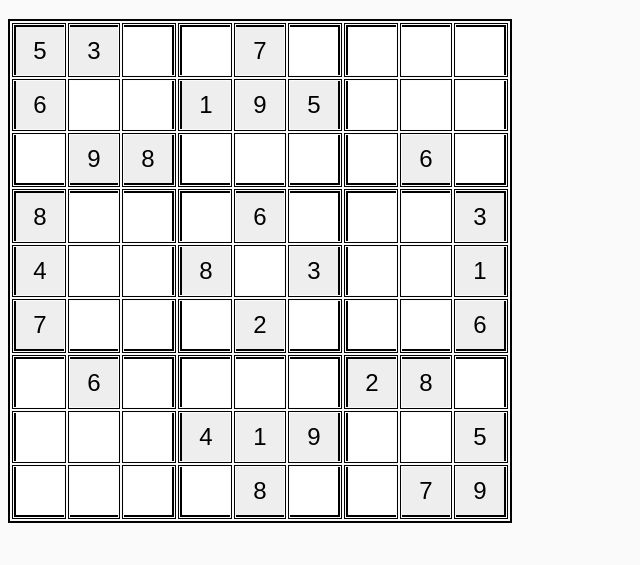
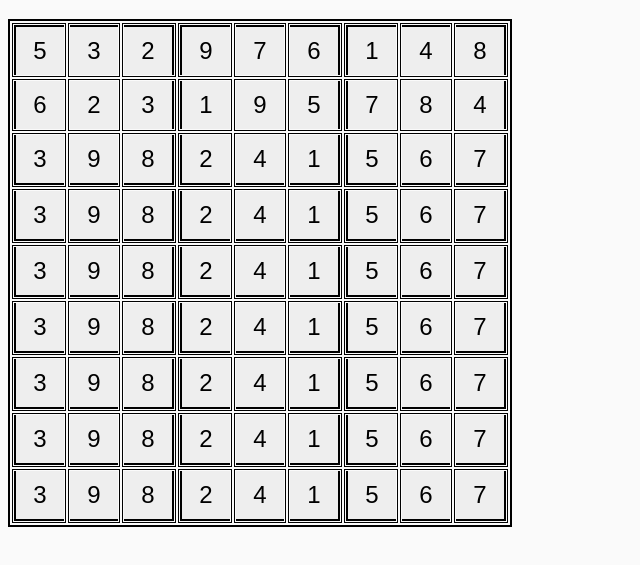
Before and after one commit to bowty14/sudoku, a website built with webpack: page src/index.html in a window 1280 px wide. Shown: the part 61-626 px from the top of the page, without its empty margins (0-640 px from the left). Built offline with nearby package versions, Linux system fonts and the light colour scheme.

Commit message:
create a failed test

```diff
--- a/src/index.html
+++ b/src/index.html
@@ -15,127 +15,127 @@
       <tr>
         <td><input id="cell-0"  type="text" value="5" disabled></td>
         <td><input id="cell-1"  type="text" value="3" disabled></td>
-        <td><input id="cell-2"  type="text"></td>
+        <td><input id="cell-2"  type="text" value="2" disabled></td>
 
-        <td><input id="cell-3"  type="text"></td>
+        <td><input id="cell-3"  type="text" value="9" disabled></td>
         <td><input id="cell-4"  type="text" value="7" disabled></td>
-        <td><input id="cell-5"  type="text"></td>
+        <td><input id="cell-5"  type="text" value="6" disabled></td>
 
-        <td><input id="cell-6"  type="text"></td>
-        <td><input id="cell-7"  type="text"></td>
-        <td><input id="cell-8"  type="text"></td>
+        <td><input id="cell-6"  type="text" value="1" disabled></td>
+        <td><input id="cell-7"  type="text" value="4" disabled></td>
+        <td><input id="cell-8"  type="text" value="8" disabled></td>
       </tr>
 
       <tr>
         <td><input id="cell-9"  type="text" value="6" disabled></td>
-        <td><input id="cell-10" type="text"></td>
-        <td><input id="cell-11" type="text"></td>
+        <td><input id="cell-10" type="text" value="2" disabled></td>
+        <td><input id="cell-11" type="text" value="3" disabled></td>
 
         <td><input id="cell-12" type="text" value="1" disabled></td>
         <td><input id="cell-13" type="text" value="9" disabled></td>
         <td><input id="cell-14" type="text" value="5" disabled></td>
 
-        <td><input id="cell-15" type="text"></td>
-        <td><input id="cell-16" type="text"></td>
-        <td><input id="cell-17" type="text"></td>
+        <td><input id="cell-15" type="text" value="7" disabled></td>
+        <td><input id="cell-16" type="text" value="8" disabled></td>
+        <td><input id="cell-17" type="text" value="4" disabled></td>
       </tr>
 
       <tr>
-        <td><input id="cell-18" type="text"></td>
+        <td><input id="cell-18" type="text" value="3" disabled></td>
         <td><input id="cell-19" type="text" value="9" disabled></td>
         <td><input id="cell-20" type="text" value="8" disabled></td>
 
-        <td><input id="cell-21" type="text"></td>
-        <td><input id="cell-22" type="text"></td>
-        <td><input id="cell-23" type="text"></td>
+        <td><input id="cell-21" type="text" value="2" disabled></td>
+        <td><input id="cell-22" type="text" value="4" disabled></td>
+        <td><input id="cell-23" type="text" value="1" disabled></td>
 
-        <td><input id="cell-24" type="text"></td>
+        <td><input id="cell-24" type="text" value="5" disabled></td>
         <td><input id="cell-25" type="text" value="6" disabled></td>
-        <td><input id="cell-26" type="text"></td>
+        <td><input id="cell-26" type="text" value="7" disabled></td>
       </tr>
 
       <tr>
-        <td><input id="cell-27" type="text" value="8" disabled></td>
-        <td><input id="cell-28" type="text"></td>
-        <td><input id="cell-29" type="text"></td>
+        <td><input id="cell-18" type="text" value="3" disabled></td>
+        <td><input id="cell-19" type="text" value="9" disabled></td>
+        <td><input id="cell-20" type="text" value="8" disabled></td>
 
-        <td><input id="cell-30" type="text"></td>
-        <td><input id="cell-31" type="text" value="6" disabled></td>
-        <td><input id="cell-32" type="text"></td>
+        <td><input id="cell-21" type="text" value="2" disabled></td>
+        <td><input id="cell-22" type="text" value="4" disabled></td>
+        <td><input id="cell-23" type="text" value="1" disabled></td>
 
-        <td><input id="cell-33" type="text"></td>
-        <td><input id="cell-34" type="text"></td>
-        <td><input id="cell-35" type="text" value="3" disabled></td>
+        <td><input id="cell-24" type="text" value="5" disabled></td>
+        <td><input id="cell-25" type="text" value="6" disabled></td>
+        <td><input id="cell-26" type="text" value="7" disabled></td>
       </tr>
 
       <tr>
-        <td><input id="cell-36" type="text" value="4" disabled></td>
-        <td><input id="cell-37" type="text"></td>
-        <td><input id="cell-38" type="text"></td>
+        <td><input id="cell-18" type="text" value="3" disabled></td>
+        <td><input id="cell-19" type="text" value="9" disabled></td>
+        <td><input id="cell-20" type="text" value="8" disabled></td>
 
-        <td><input id="cell-39" type="text" value="8" disabled></td>
-        <td><input id="cell-40" type="text"></td>
-        <td><input id="cell-41" type="text" value="3" disabled></td>
+        <td><input id="cell-21" type="text" value="2" disabled></td>
+        <td><input id="cell-22" type="text" value="4" disabled></td>
+        <td><input id="cell-23" type="text" value="1" disabled></td>
 
-        <td><input id="cell-42" type="text"></td>
-        <td><input id="cell-43" type="text"></td>
-        <td><input id="cell-44" type="text" value="1" disabled></td>
+        <td><input id="cell-24" type="text" value="5" disabled></td>
+        <td><input id="cell-25" type="text" value="6" disabled></td>
+        <td><input id="cell-26" type="text" value="7" disabled></td>
       </tr>
 
       <tr>
-        <td><input id="cell-45" type="text" value="7" disabled></td>
-        <td><input id="cell-46" type="text"></td>
-        <td><input id="cell-47" type="text"></td>
+        <td><input id="cell-18" type="text" value="3" disabled></td>
+        <td><input id="cell-19" type="text" value="9" disabled></td>
+        <td><input id="cell-20" type="text" value="8" disabled></td>
 
-        <td><input id="cell-48" type="text"></td>
-        <td><input id="cell-49" type="text" value="2" disabled></td>
-        <td><input id="cell-50" type="text"></td>
+        <td><input id="cell-21" type="text" value="2" disabled></td>
+        <td><input id="cell-22" type="text" value="4" disabled></td>
+        <td><input id="cell-23" type="text" value="1" disabled></td>
 
-        <td><input id="cell-51" type="text"></td>
-        <td><input id="cell-52" type="text"></td>
-        <td><input id="cell-53" type="text" value="6" disabled></td>
+        <td><input id="cell-24" type="text" value="5" disabled></td>
+        <td><input id="cell-25" type="text" value="6" disabled></td>
+        <td><input id="cell-26" type="text" value="7" disabled></td>
       </tr>
 
       <tr>
-        <td><input id="cell-54" type="text"></td>
-        <td><input id="cell-55" type="text" value="6" disabled></td>
-        <td><input id="cell-56" type="text"></td>
+        <td><input id="cell-18" type="text" value="3" disabled></td>
+        <td><input id="cell-19" type="text" value="9" disabled></td>
+        <td><input id="cell-20" type="text" value="8" disabled></td>
 
-        <td><input id="cell-57" type="text"></td>
-        <td><input id="cell-58" type="text"></td>
-        <td><input id="cell-59" type="text"></td>
+        <td><input id="cell-21" type="text" value="2" disabled></td>
+        <td><input id="cell-22" type="text" value="4" disabled></td>
+        <td><input id="cell-23" type="text" value="1" disabled></td>
 
-        <td><input id="cell-60" type="text" value="2" disabled></td>
-        <td><input id="cell-61" type="text" value="8" disabled></td>
-        <td><input id="cell-62" type="text"></td>
+        <td><input id="cell-24" type="text" value="5" disabled></td>
+        <td><input id="cell-25" type="text" value="6" disabled></td>
+        <td><input id="cell-26" type="text" value="7" disabled></td>
       </tr>
 
       <tr>
-        <td><input id="cell-63" type="text"></td>
-        <td><input id="cell-64" type="text"></td>
-        <td><input id="cell-65" type="text"></td>
+        <td><input id="cell-18" type="text" value="3" disabled></td>
+        <td><input id="cell-19" type="text" value="9" disabled></td>
+        <td><input id="cell-20" type="text" value="8" disabled></td>
 
-        <td><input id="cell-66" type="text" value="4" disabled></td>
-        <td><input id="cell-67" type="text" value="1" disabled></td>
-        <td><input id="cell-68" type="text" value="9" disabled></td>
+        <td><input id="cell-21" type="text" value="2" disabled></td>
+        <td><input id="cell-22" type="text" value="4" disabled></td>
+        <td><input id="cell-23" type="text" value="1" disabled></td>
 
-        <td><input id="cell-69" type="text"></td>
-        <td><input id="cell-70" type="text"></td>
-        <td><input id="cell-71" type="text" value="5" disabled></td>
+        <td><input id="cell-24" type="text" value="5" disabled></td>
+        <td><input id="cell-25" type="text" value="6" disabled></td>
+        <td><input id="cell-26" type="text" value="7" disabled></td>
       </tr>
 
       <tr>
-        <td><input id="cell-72" type="text"></td>
-        <td><input id="cell-73" type="text"></td>
-        <td><input id="cell-74" type="text"></td>
+        <td><input id="cell-18" type="text" value="3" disabled></td>
+        <td><input id="cell-19" type="text" value="9" disabled></td>
+        <td><input id="cell-20" type="text" value="8" disabled></td>
 
-        <td><input id="cell-75" type="text"></td>
-        <td><input id="cell-76" type="text" value="8" disabled></td>
-        <td><input id="cell-77" type="text"></td>
+        <td><input id="cell-21" type="text" value="2" disabled></td>
+        <td><input id="cell-22" type="text" value="4" disabled></td>
+        <td><input id="cell-23" type="text" value="1" disabled></td>
 
-        <td><input id="cell-78" type="text"></td>
-        <td><input id="cell-79" type="text" value="7" disabled></td>
-        <td><input id="cell-80" type="text" value="9" disabled></td>
+        <td><input id="cell-24" type="text" value="5" disabled></td>
+        <td><input id="cell-25" type="text" value="6" disabled></td>
+        <td><input id="cell-26" type="text" value="7" disabled></td>
       </tr>
 
     </table>
```
Also changed, not shown: __tests__/sudoku.test.js (+8 -0 lines), src/sudoku.js (+13 -0 lines).
